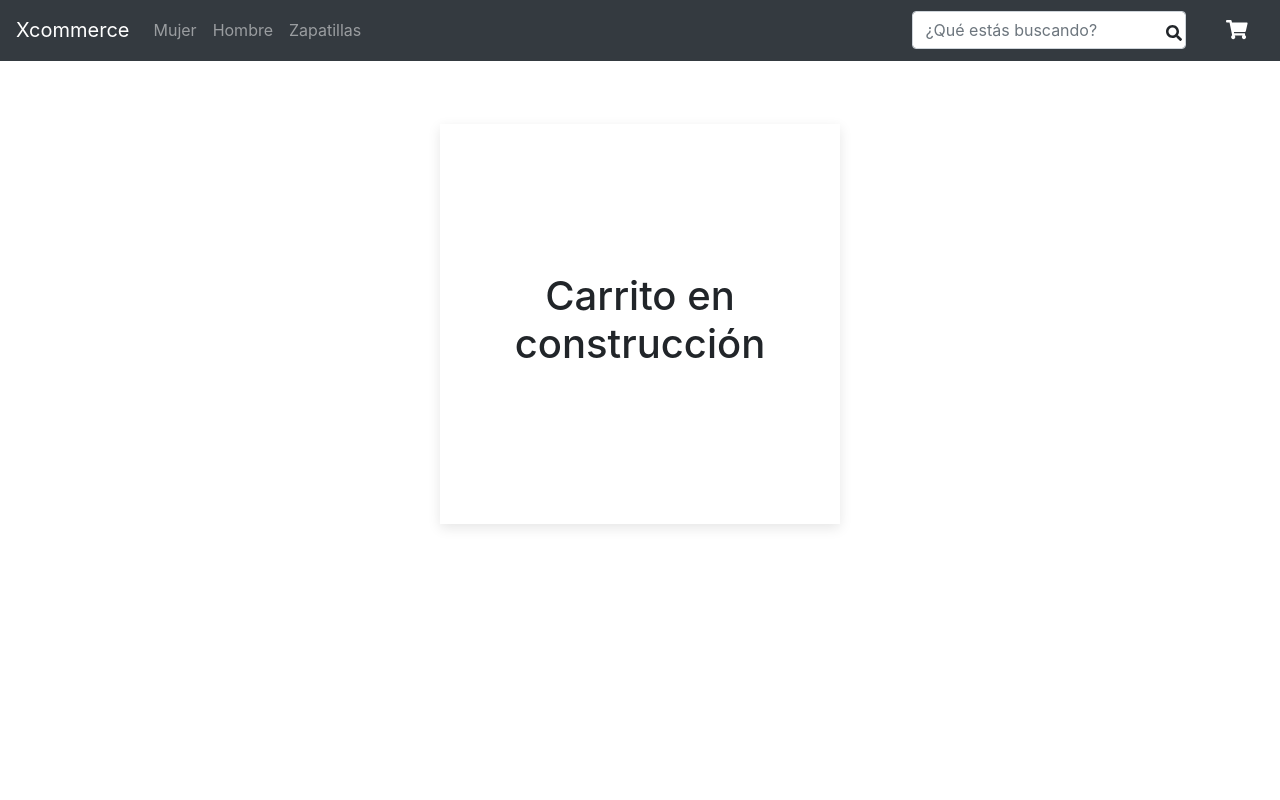
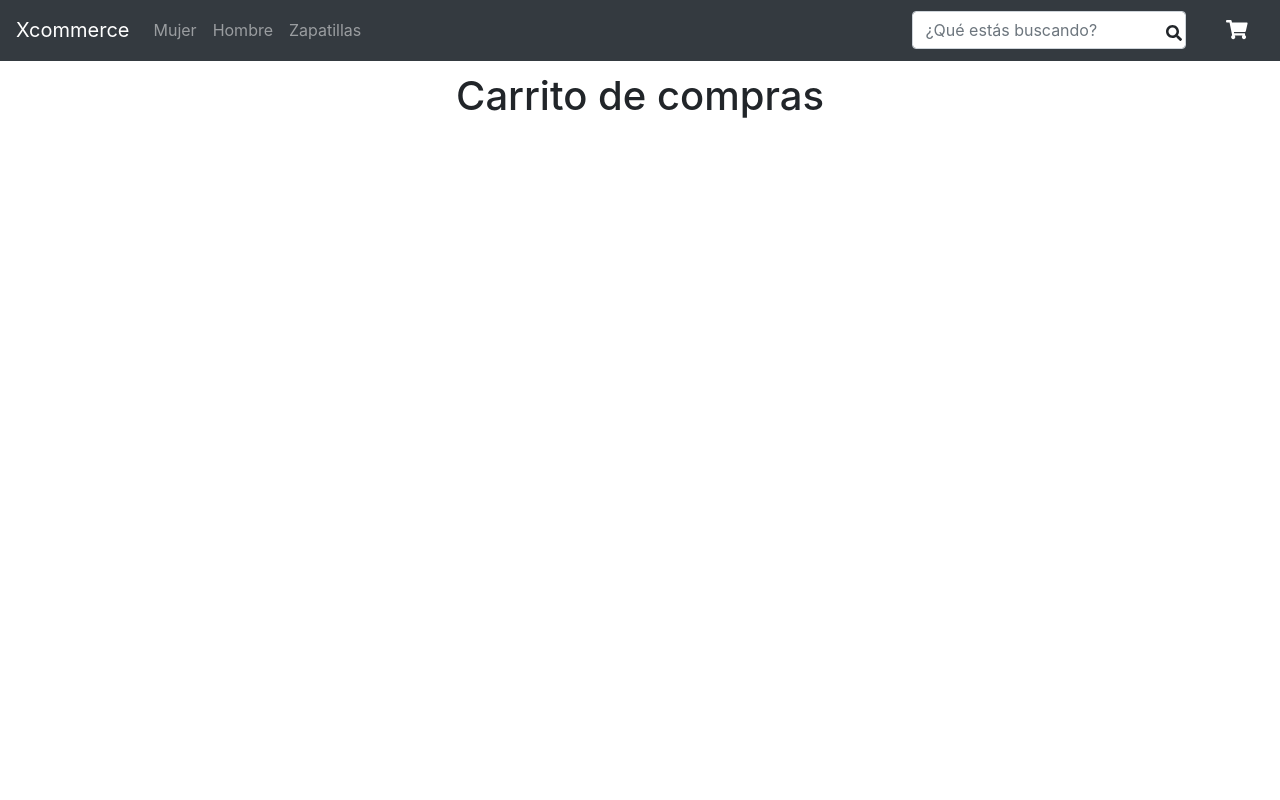
Before and after one commit to Franco-Ou/xcommerce-oubel, a React (Create React App) app: page /carrito in a window 1280 px wide. Shown: the top 800 px of the page. Built offline with nearby package versions, Linux system fonts and the light colour scheme.

Commit message:
Añadi context al carrito y estilos de carrito

```diff
--- a/src/App.js
+++ b/src/App.js
@@ -6,9 +6,11 @@ import Footer from "./components/Footer/Footer";
 import ItemDetailContainer from "./components/ItemDetailContainer/ItemDetailContainer";
 import ItemListContainer from "./components/ItemListContainer/ItemListContainer";
 import NavBar from "./components/NavBar/NavBar";
+import CartContextProvider from "./context/cartContext/CartContext";
 
 function App() {
   return (
+    <CartContextProvider>
       <Router>
         <NavBar />
         <Switch>
@@ -27,6 +29,7 @@ function App() {
         </Switch>
         <Footer />
       </Router>
+    </CartContextProvider>
   );
 }
 
--- a/src/components/CartView/CartView.css
+++ b/src/components/CartView/CartView.css
@@ -1,11 +1,14 @@
-.main-container {
-    width: 400px;
-    height: 400px;
-    padding: 1.em;
-    box-shadow: rgb(0 0 0 / 10%) 0px 4px 12px;
-    margin: 100px auto;
-    display: flex;
-    justify-content: center;
-    align-items: center;
+.main-title {
     text-align: center;
 }
+
+.container-description {
+
+  border-radius: 0 0 2px 2px;
+
+  box-shadow: rgb(0 0 0 / 10%) 0px 4px 12px;
+}
+
+.container {
+    margin-bottom: 2em !important;
+}
--- a/src/components/CartView/CartView.js
+++ b/src/components/CartView/CartView.js
@@ -1,14 +1,40 @@
 import React from "react";
 import "./CartView.css";
+import { Container, Row, Col, Image } from "react-bootstrap";
+import { useCartContext } from "../../context/cartContext/CartContext";
 
 const CartView = () => {
+  const { itemsInCart } = useCartContext();
+
   return (
     <div style={{ minHeight: "100vh" }}>
-      <div className="main-container">
-        <h1>Carrito en construcción</h1>
-      </div>
+      <h1 className="main-title mt-5 mb-5">Carrito de compras</h1>
+
+      {itemsInCart.map((product) => {
+        return (
+          <Container className="main-container">
+            <Row>
+              <Col md={3} xs={12}>
+                <Image
+                  className="img-fluid"
+                  src={product.item.item[0].pictureUrl}
+                  rounded
+                />
+              </Col>
+              <Col md={4} className="container-description">
+                <h4>{product.item.item[0].title}</h4>
+                <h4>{product.item.item[0].price}</h4>
+                <h4>Cantidad de unidades: {product.quantity}</h4>
+              </Col>
+            </Row>
+          </Container>
+        );
+      })}
     </div>
   );
 };
 
 export default CartView;
+
+ /*         {console.log("Items in cart devuelve --> ", itemsInCart)}
+        {console.log("product price: " + product.item.item[0].price)} */
--- a/src/components/Item/Item.css
+++ b/src/components/Item/Item.css
@@ -24,21 +24,16 @@
 }
 
 .card-title-container {
-  /* background-color: red; */
   height: 25%;
 }
 
 .card-description-container {
-  /* background-color: blue; */
   height: 30%;
 }
 
-.card-price-container {
-  /* background-color: yellow; */
-}
+
 
 .btn-detail-container {
-  /* background-color: green; */
   height: 20%;
   margin-top: 0.5em;
 }
--- a/src/components/ItemCount/ItemCount.js
+++ b/src/components/ItemCount/ItemCount.js
@@ -1,11 +1,14 @@
 import React, { useState } from "react";
 import { Button } from "react-bootstrap";
+import { useCartContext } from "../../context/cartContext/CartContext";
 import "./ItemCount.css";
 
-const ItemCount = ({ stock, initial, setIsCounterSelected, setUnitsAddedMessage }) => {
+const ItemCount = ({ stock, initial, setUnitsAdded, setUnitsAddedMessage, item, unitsAdded }) => {
 
     const [myStock, setMyStock] = useState(stock);
     const [counter, setCounter] = useState(initial);
+
+    const { addItemToCart, isItemInCart, addQuantity } = useCartContext();
 
   const handleAdd = () => {
     if (counter < myStock) {
@@ -29,7 +32,12 @@ const ItemCount = ({ stock, initial, setIsCounterSelected, setUnitsAddedMessage
   };
 
   const handleAddCarrito = () => {
-    setIsCounterSelected(true);
+    if(isItemInCart(item[0].id)){
+      addQuantity(item[0].id, counter)
+    } else {
+      addItemToCart({"item": {item}, "quantity": counter})
+    }
+    setUnitsAdded(counter);
     setUnitsAddedMessage(`Usted agregó ${counter} ${handleUnidades()} al carrito`);
     setMyStock(myStock - counter);
   }
--- a/src/components/ItemDetailContainer/ItemDetail/ItemDetail.css
+++ b/src/components/ItemDetailContainer/ItemDetail/ItemDetail.css
@@ -31,3 +31,8 @@
   border-radius: 3px;
   border: 0.5px solid #343a40 !important;
 }
+
+.seguir-comprando {
+  color: rgb(37, 30, 30);
+
+}
--- a/src/components/ItemDetailContainer/ItemDetail/ItemDetail.js
+++ b/src/components/ItemDetailContainer/ItemDetail/ItemDetail.js
@@ -5,9 +5,12 @@ import { Link } from "react-router-dom";
 import "./ItemDetail.css";
 
 const ItemDetail = ({ selectedItem }) => {
-  const [isCounterSelected, setIsCounterSelected] = useState(false);
   const [unitsAddedMessage, setUnitsAddedMessage] = useState("");
+  const [unitsAdded, setUnitsAdded] = useState(0);
   const { title, description, price, pictureUrl } = selectedItem[0] || {};
+
+
+
 
   return (
     <Fragment>
@@ -27,21 +30,26 @@ const ItemDetail = ({ selectedItem }) => {
               <p className="font-weight-bold">{price}</p>
             </div>
             <div className="col-12 col-md-6">
-              {isCounterSelected ? (
+              {unitsAdded > 0 ? (
                 <div className="units-btn-container">
                 <p>{unitsAddedMessage}</p>
                 <Link to="/carrito">
-                  <Button className="btn" variant="outline-secondary">
+                  <Button className="btn" variant="outline-secondary" onClick={() => console.log("Funciona")}>
                     Terminar compra
                   </Button>
+                </Link>
+                <Link to="/">
+                <p className="seguir-comprando">Seguir comprando</p>
                 </Link>
                 </div>
               ) : (
                 <ItemCount
                   stock={5}
                   initial={1}
-                  setIsCounterSelected={setIsCounterSelected}
+                  setUnitsAdded={setUnitsAdded}
                   setUnitsAddedMessage={setUnitsAddedMessage}
+                  item={selectedItem}
+                  unitsAdded={unitsAdded}
                 />
               )}
             </div>
--- a/src/components/NavBar/NavBar.js
+++ b/src/components/NavBar/NavBar.js
@@ -16,7 +16,7 @@ const NavBar = () => {
         <Nav className="mr-auto">
           {
             categorias.map(categoria => {
-              return <NavLink className="nav-link" to={`/categoria/${categoria.nombre}`}>{categoria.nombre.charAt(0).toUpperCase() + categoria.nombre.slice(1)}</NavLink>
+              return <NavLink key={Math.random() * 100} className="nav-link" to={`/categoria/${categoria.nombre}`}>{categoria.nombre.charAt(0).toUpperCase() + categoria.nombre.slice(1)}</NavLink>
             })
           }
         </Nav>
--- /dev/null
+++ b/src/context/cartContext/CartContext.js
@@ -0,0 +1,45 @@
+import React, { createContext, useContext, useState } from 'react';
+
+    export const CartContext = createContext();
+
+    export const useCartContext = () => useContext(CartContext);
+
+
+
+    const CartContextProvider = ({children}) => {
+        const [itemsInCart, setItemsInCart] = useState([]);
+
+        const addItemToCart = (item) => {
+            setItemsInCart([...itemsInCart, item]);
+        }
+
+        function isItemInCart(id) {
+            let findProduct = itemsInCart.filter(product => product.item.item[0].id === id)
+            if (findProduct.length === 0) {
+                return false;
+            } else {
+                return true;
+            }
+        }
+
+        function addQuantity(id, quant) {
+            for (const product of itemsInCart) {
+                if(product.item.item[0].id===id){
+                    product.quantity+= quant;
+                }
+            }
+        }
+
+
+
+        return <CartContext.Provider value={{
+            itemsInCart,
+            addItemToCart,
+            isItemInCart,
+            addQuantity
+        }}>
+            {children}
+        </CartContext.Provider>
+    }
+
+    export default CartContextProvider;
```
Lines whose indentation alone changed are shown as unchanged.
